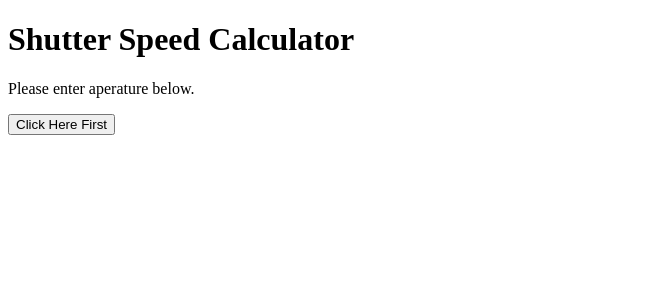
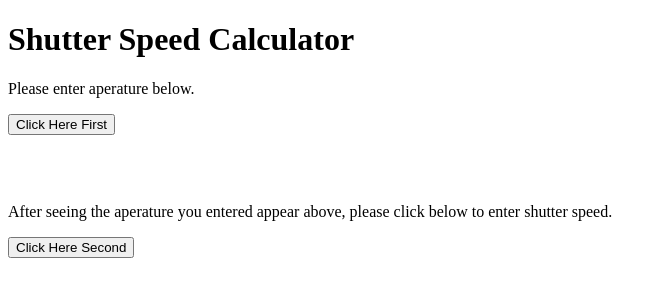
Before and after one commit to mindy-m/verbose-fiesta, a plain HTML site: page index.html in a window 1280 px wide. Shown: the whole page, without its empty margins (0-667 px from the left). Drawn offline with Linux system fonts and the light colour scheme.

Commit message:
Add functionality to prompt user and display shutter speed.

```diff
--- a/index.html
+++ b/index.html
@@ -17,6 +17,17 @@
         </button>
 
         <p id="aperature1"></p>
+        <br>
+        <br>
+        <p>
+            After seeing the aperature you entered appear above, please click below to enter shutter speed.
+        </p>
+
+        <button onclick="askShutterSpeed()">
+            Click Here Second
+        </button>
+
+        <p id="shutterSpeed2"></p>
 
         <script>
             function askAperature() {
@@ -25,6 +36,13 @@
                     document.getElementById("aperature1").innerHTML = "Aperature: " + aperature;
                 }
             }
+
+            function askShutterSpeed() {
+                var shutterSpeed = prompt("Please enter the shutter speed", "Enter shutter speed here");
+                if (aperature !=null) {
+                    document.getElementById("shutterSpeed2").innerHTML = "Shutter Speed: " + shutterSpeed;
+                }
+            }
         </script>
 
     </body>
```
